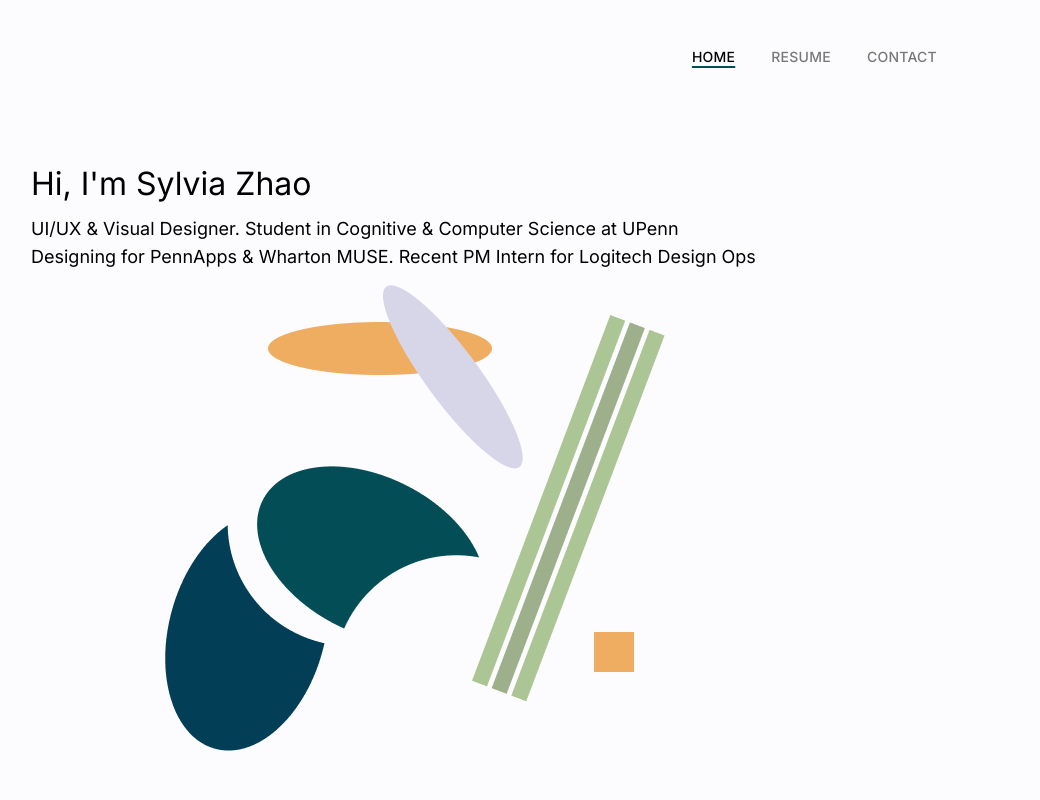
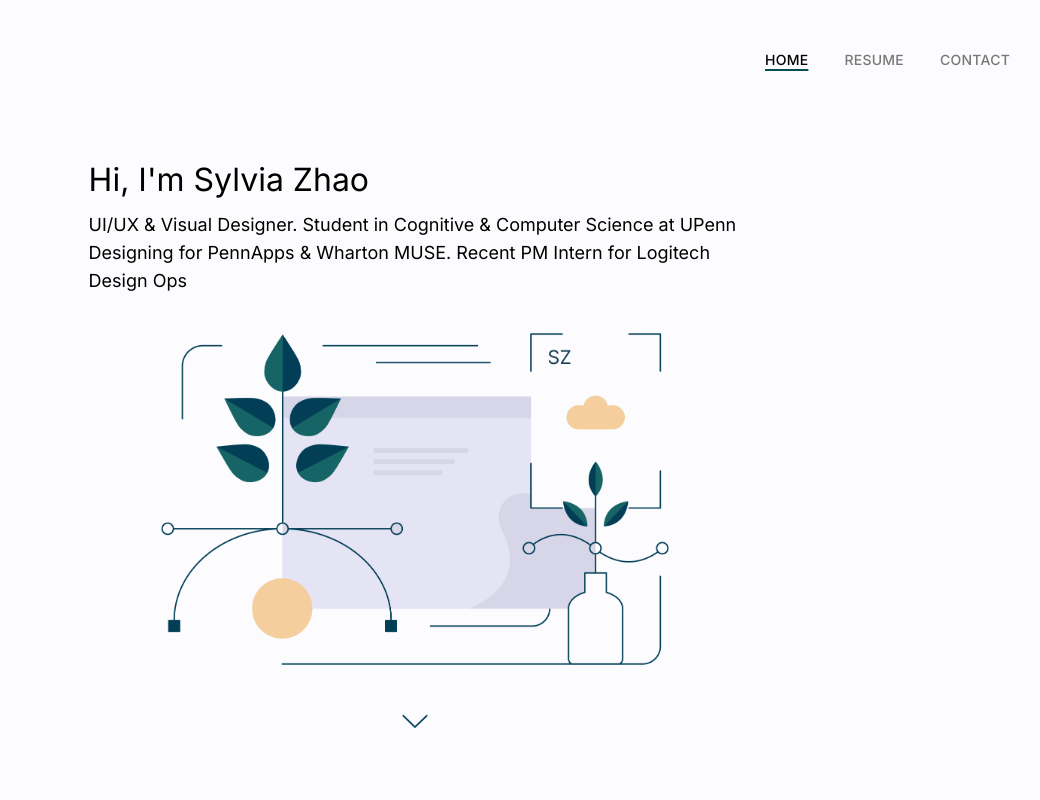
Before and after one commit to syzhao53/portfolio-site-2022, a React (Create React App) app in the folder site/: page / in a window 1280 px wide. Shown: the top 800 px of the page, without its empty margins (225-1265 px from the left). Built offline with nearby package versions, Linux system fonts and the light colour scheme.

Commit message:
landing illustration and arrow animation

```diff
--- a/site/src/assets/index.css
+++ b/site/src/assets/index.css
@@ -10,19 +10,42 @@ body {
   /* line-height: 35px; */
 }
 
+html {
+  scroll-behavior: smooth
+}
+
+
 .Project {
   font-size: 1rem;
 }
 
 #home-illus {
+  width: 90%;
   align-self: center;
-  margin: 0 0 5rem 0;
+  margin: .5rem 0 1rem 0;
+  /* border-color: purple; */
 }
+
+#arrow {
+  width: 2.5%;
+  margin: 0 0 4rem 0;
+  animation: bounce 2s infinite;
+}
+
+#arrow:hover {
+  width: 2.6%;
+}
+
+@keyframes bounce {
+  50% {
+      transform: translateY(-10px);
+    }
+  }
 
 .landing {
   display: flex;
   flex-direction: column;
-  width: 60%;
+  width: 51%;
   margin: auto;
   /* margin: 7rem 10rem 0 10rem; */
   /* background-color:white; */
@@ -31,7 +54,8 @@ body {
 .big-header {
   font-size: 2rem;
   text-align: left;
-  margin: 6rem 0 0.75rem 0;
+  margin: 10rem 0 0.75rem 0;
+  /* background-color: red; */
 }
 
 /* .landing-left {
@@ -53,6 +77,7 @@ body {
   font-size: 1.125rem;
   text-align: left;
   line-height: 1.75rem;
+  /* background-color: blue; */
 }
 
 .button {
@@ -70,17 +95,19 @@ body {
   color: #034D57;
   border: solid;
   border-width: 1px;
-  border-color: #034D57;
+  border-color: #7a8e91;
   cursor: pointer;
 }
 
 .NavBar {
+  position: fixed;
   height: 3rem;
-  margin: 1.25rem 7rem 0 0;
+  margin: 2% 0 0 75%;
+  min-width: 20%;
   /* filter: drop-shadow(0px 1px 4px #000000); */
-  display: flex;
+  /* display: flex;
   flex-direction: row;
-  justify-content: flex-end;
+  justify-content: flex-end; */
   /* z-index: 1; */
 }
 
--- a/site/src/components/Home.js
+++ b/site/src/components/Home.js
@@ -3,7 +3,8 @@
 import React, { useEffect } from 'react';
 // import { useNavigate } from 'react-router-dom';
 import '../assets/index.css';
-import illustration from '../assets/temp-illustration.png';
+import illustration from '../assets/landing-illustration.png';
+import Arrow from '../assets/arrow.svg';
 import mockup from '../assets/temp-mockup.png';
 import NavBar from './NavBar';
 
@@ -34,8 +35,12 @@ function Home({ currPage, setCurrPage }) {
           <br />
           Designing for PennApps & Wharton MUSE. Recent PM Intern for Logitech Design Ops
         </div>
-        <img id="home-illus" src={illustration} alt="temp illustration" />
+        <img id="home-illus" src={illustration} alt="landing illustration" />
       </div>
+      <a href="#work">
+        <img id="arrow" src={Arrow} alt="landing illustration" />
+      </a>
+      <div id="work">Work</div>
       <div className="grid">
         <div className="grid-row">
           <img src={mockup} alt="temp mockup" />
```
Also changed, not shown: site/src/assets/arrow.svg (added), site/src/assets/landing-illustration.png (added).
